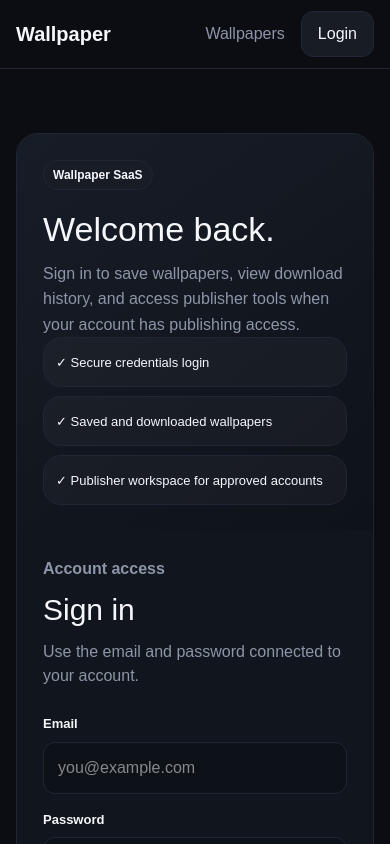
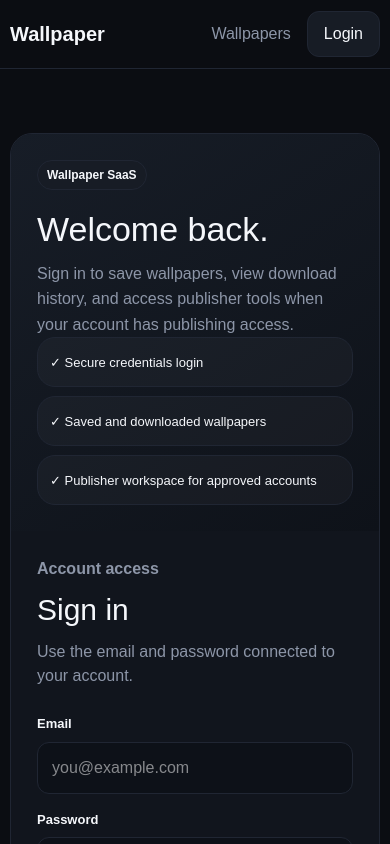
Before and after one commit to labsadik/wallpaper_app, a Next.js app: page /login in a window 390 px wide. Shown: the top 844 px of the page. Built offline with nearby package versions, Linux system fonts and the light colour scheme; no server answers.

Commit message:
ui: finalize responsive layouts and shared styles

```diff
--- a/app/globals.css
+++ b/app/globals.css
@@ -5,13 +5,28 @@
 html,body{margin:0;min-height:100%;background:var(--bg);color:var(--text)}
 body{font-family:Arial,Helvetica,sans-serif}
 a{color:inherit;text-decoration:none}
-button,input{font:inherit}
+button,input,select{font:inherit}
+button:disabled{cursor:not-allowed;opacity:.6}
+img{max-width:100%}
 .container{width:min(1180px,calc(100% - 32px));margin-inline:auto}
 .card{background:var(--panel);border:1px solid var(--line);border-radius:18px}
 .btn{display:inline-flex;align-items:center;justify-content:center;border-radius:12px;padding:10px 16px;border:1px solid var(--line);background:#171c25}
 .btn-primary{background:#fff;color:#0b0d12;border-color:#fff}
 .muted{color:var(--muted)}
-
-
-.badge{display:inline-flex;align-items:center;gap:6px;padding:5px 9px;border:1px solid var(--line);border-radius:999px;background:#171c25;font-size:12px;font-weight:700}.badge-selected{background:#fff;color:#0b0d12;border-color:#fff}
-@media (max-width:760px){.upload-layout{grid-template-columns:1fr!important}.device-grid{grid-template-columns:1fr!important}.sticky-preview{position:static!important}.auth-grid{grid-template-columns:1fr!important}.auth-grid>section:first-child{min-height:auto!important}.auth-grid>section{padding:26px!important}}
+.badge{display:inline-flex;align-items:center;gap:6px;padding:5px 9px;border:1px solid var(--line);border-radius:999px;background:#171c25;font-size:12px;font-weight:700}
+.badge-selected{background:#fff;color:#0b0d12;border-color:#fff}
+.upload-layout{display:grid;grid-template-columns:minmax(0,1.2fr) minmax(320px,.8fr);gap:20px;align-items:start}
+.admin-post-row{display:grid;grid-template-columns:minmax(140px,230px) minmax(0,1fr) auto;gap:16px;align-items:center}
+.auth-grid{transition:grid-template-columns .2s ease}
+@media (max-width:900px){
+  .upload-layout{grid-template-columns:1fr}
+  .sticky-preview{position:static!important}
+}
+@media (max-width:760px){
+  .container{width:min(100% - 20px,1180px)}
+  .device-grid{grid-template-columns:1fr!important}
+  .auth-grid{grid-template-columns:1fr!important}
+  .auth-grid>section:first-child{min-height:auto!important}
+  .auth-grid>section{padding:26px!important}
+  .admin-post-row{grid-template-columns:1fr}
+}
```
